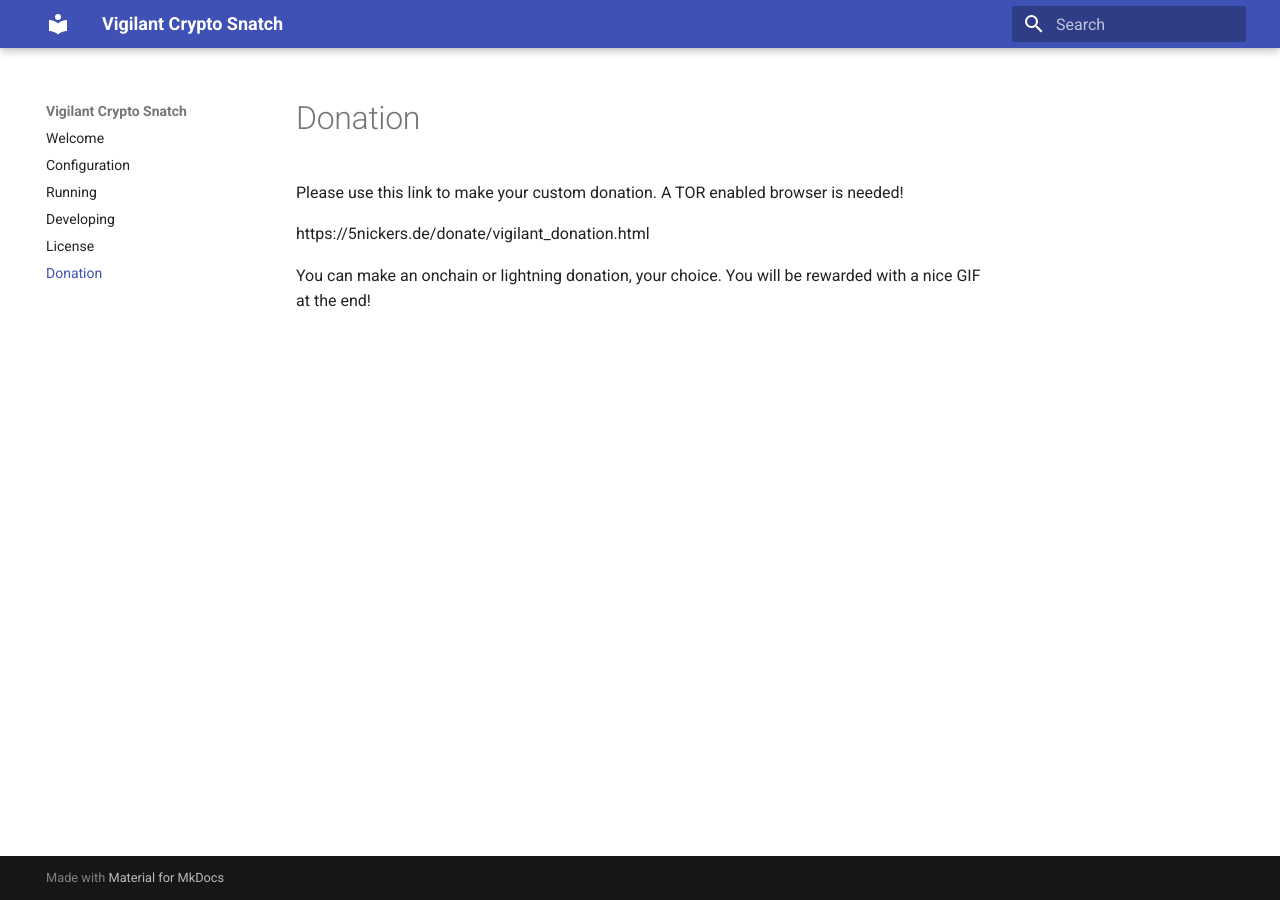
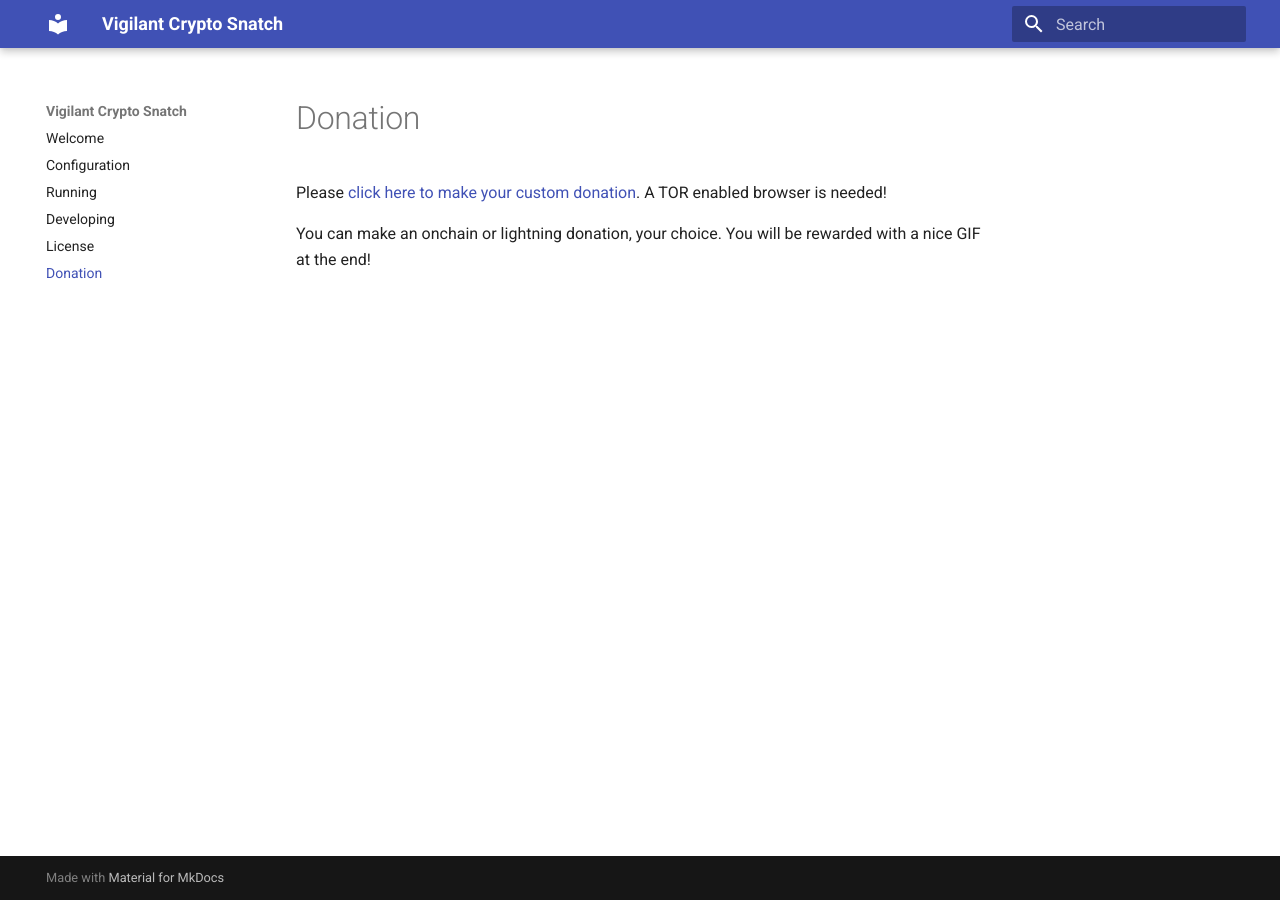
Before and after one commit to martin-ueding/vigilant-crypto-snatch, an MkDocs documentation site: the page built from docs/donation.md, in a window 1280 px wide. Built offline with MkDocs 1.6.1 and Material for MkDocs 9.7.7, drawn with Linux system fonts in a browser that asks for light colours.

Commit message:
Format donation page with Markdown

```diff
--- a/docs/donation.md
+++ b/docs/donation.md
@@ -1,7 +1,5 @@
 # Donation
 
-Please use this link to make your custom donation. A TOR enabled browser is needed!
-
-https://5nickers.de/donate/vigilant_donation.html
+Please [click here to make your custom donation](https://5nickers.de/donate/vigilant_donation.html). A TOR enabled browser is needed!
 
 You can make an onchain or lightning donation, your choice. You will be rewarded with a nice GIF at the end!
```
